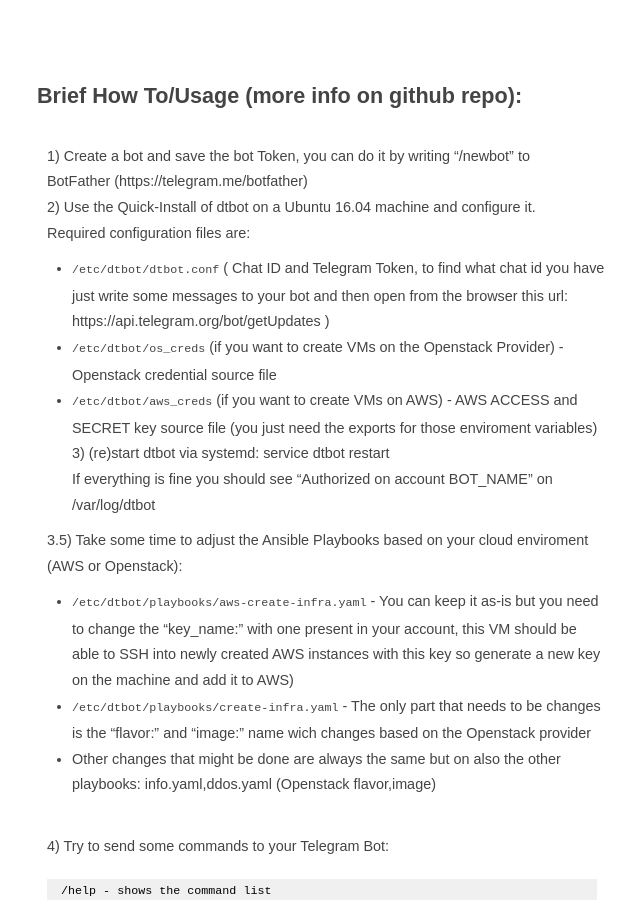
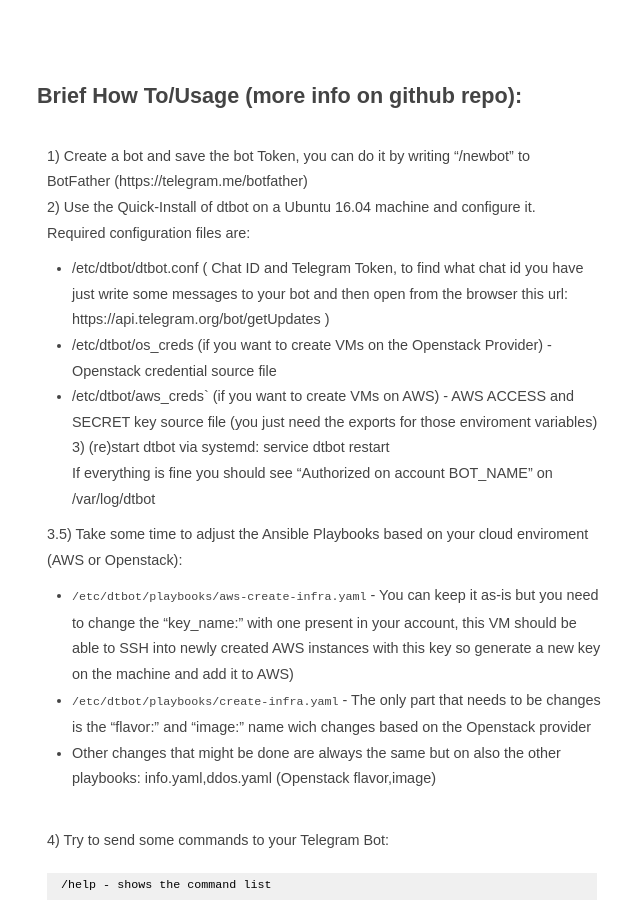
Before and after one commit to fnzv/fnzv.github.io, a Jekyll site: the page built from _posts/2018-05-27-loadstressing-from-cloud.markdown, in a window 1280 px wide and 900 px high, scrolled down 3554 px. Shown: the whole window, without its empty margins (318-958 px from the left). Built offline with Jekyll 4.4.1, drawn with Linux system fonts in a browser that asks for light colours.

````diff
--- a/_posts/2018-05-27-loadstressing-from-cloud.markdown
+++ b/_posts/2018-05-27-loadstressing-from-cloud.markdown
@@ -67,9 +67,9 @@ If you reached that point and you still asking what DT stands for.. well it's ju
 <br>
 2) Use the Quick-Install of dtbot on a Ubuntu 16.04 machine and configure it.<br>
    Required configuration files are: <br>
-   - ```/etc/dtbot/dtbot.conf``` ( Chat ID and Telegram Token, to find what chat id you have just write some messages to your bot and then open from the browser this url: https://api.telegram.org/bot<token>/getUpdates )
-   - ```/etc/dtbot/os_creds``` (if you want to create VMs on the Openstack Provider) - Openstack credential source file
-   - ```/etc/dtbot/aws_creds``` (if you want to create VMs on AWS) - AWS ACCESS and SECRET key source file (you just need the exports for those enviroment variables)
+   - /etc/dtbot/dtbot.conf ( Chat ID and Telegram Token, to find what chat id you have just write some messages to your bot and then open from the browser this url: https://api.telegram.org/bot<token>/getUpdates ) <br>
+   - /etc/dtbot/os_creds (if you want to create VMs on the Openstack Provider) - Openstack credential source file <br>
+   - /etc/dtbot/aws_creds` (if you want to create VMs on AWS) - AWS ACCESS and SECRET key source file (you just need the exports for those enviroment variables) <br>
 3) (re)start dtbot via systemd: service dtbot restart <br>
    If everything is fine you should see "Authorized on account BOT_NAME" on /var/log/dtbot <br>
 
````
